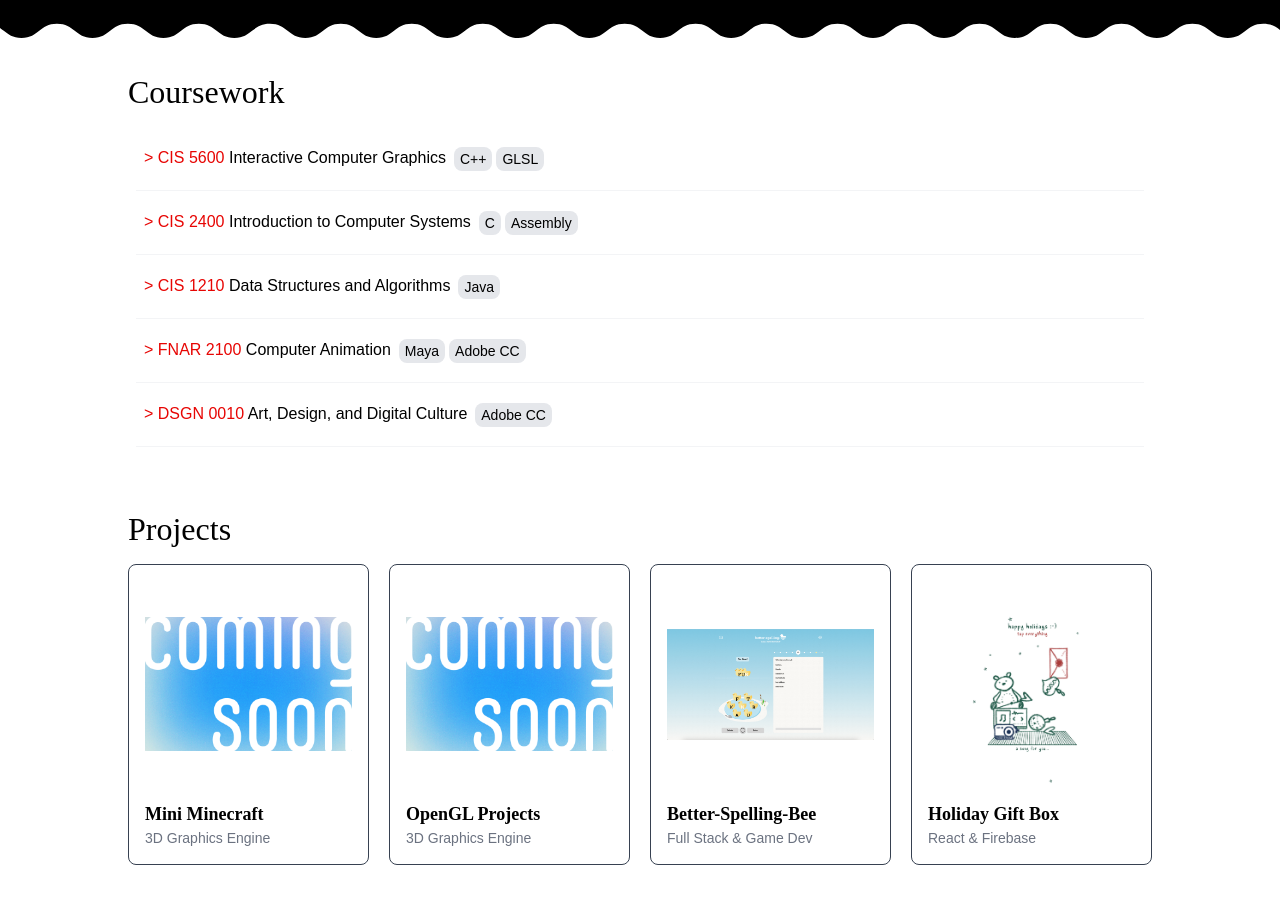
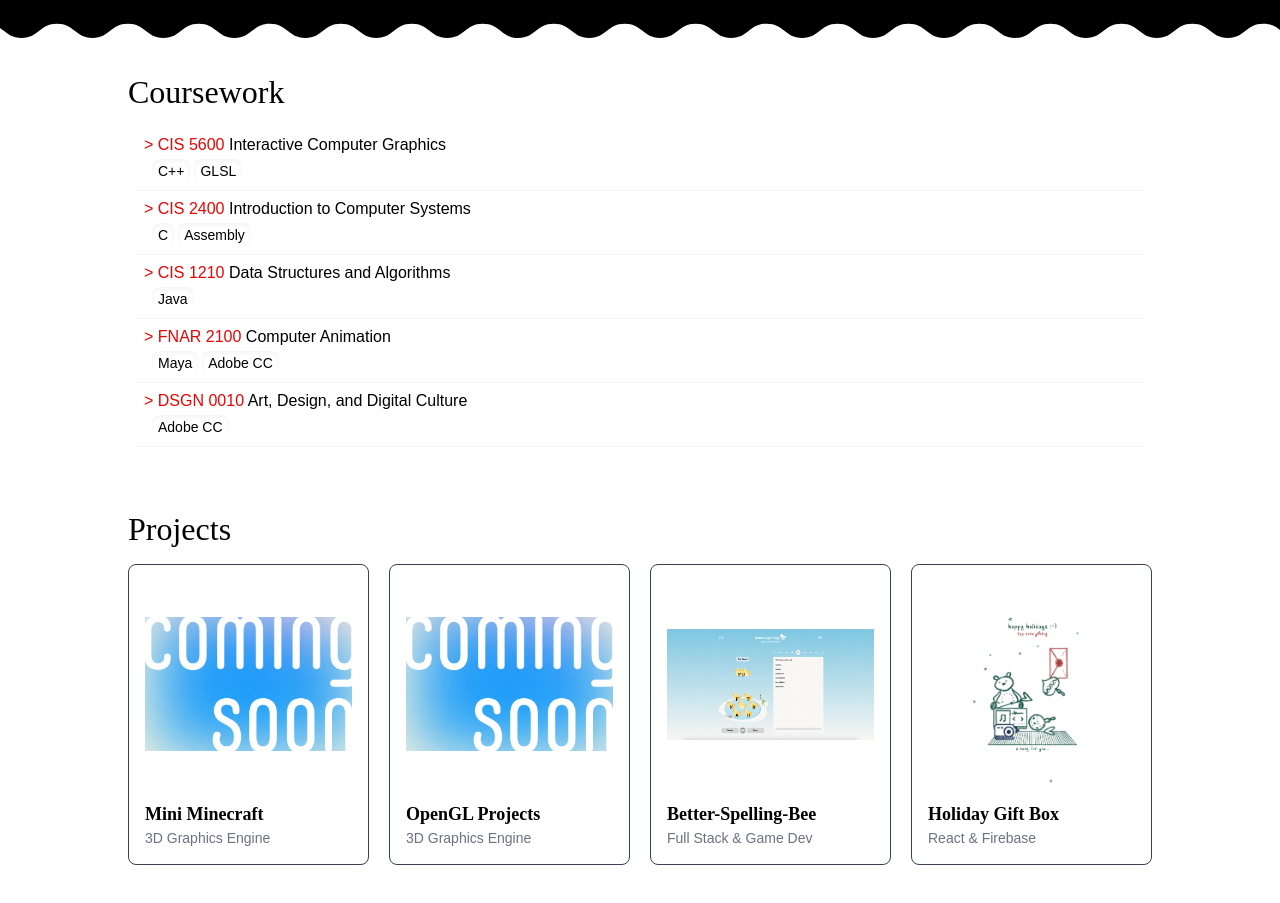
Before and after one commit to kimestelle/my-portfolio, a Next.js app: page / in a window 1280 px wide. Shown: the part 1080-1983 px from the top of the page. Built offline with nearby package versions, Linux system fonts and the light colour scheme; a web font is replaced by a local one.

Commit message:
fixed coursework section design

```diff
--- a/src/app/components/blocks/CourseBlock.tsx
+++ b/src/app/components/blocks/CourseBlock.tsx
@@ -19,13 +19,13 @@ export default function CourseBlock({ course }: CourseProps) {
   return (
     <div onClick={handleClick} className='w-full h-16 md:h-15 clickable'>
         <ReactCardFlip isFlipped={isFlipped} flipDirection="vertical">
-            <div key="front" className='h-16 md:h-15 flex sm:flex-row flex-col p-2 border-b border-gray-100 items-start justify-center sm:items-center sm:justify-start gap-2'>
-            <h5 className='leading-tight max-md:text-sm font-normal'>&gt; {course.number} <span className='text-black'>{course.name}</span></h5>
-            <ol className='list-none flex-row gap-1 items-center sm:pt-2 pb-0.5 hidden sm:flex'>
-                {course.languages.map((skill, index) => (
-                    <li key={index} className='bg-gray-200 p-0.5 px-1.5 mb-1 text-sm rounded-lg'>{skill}</li>
-                ))}
-            </ol>
+            <div key="front" className='h-16 md:h-15 flex flex-col p-2 border-b border-gray-100 items-start gap-1'>
+              <h5 className='leading-tight max-md:text-sm font-normal'>&gt; {course.number} <span className='text-black'>{course.name}</span></h5>
+              <ol className='list-none  pl-2 flex flex-row gap-1 items-center pb-0.5'>
+                  {course.languages.map((skill, index) => (
+                      <li key={index} className='shadow-inner p-0.5 px-1.5 text-sm rounded-lg'>{skill}</li>
+                  ))}
+              </ol>
             </div>
 
             <div key="back" className='w-full h-16 md:h-15 flex flex-col p-1.5 text-sm sm:text-base'>
```
